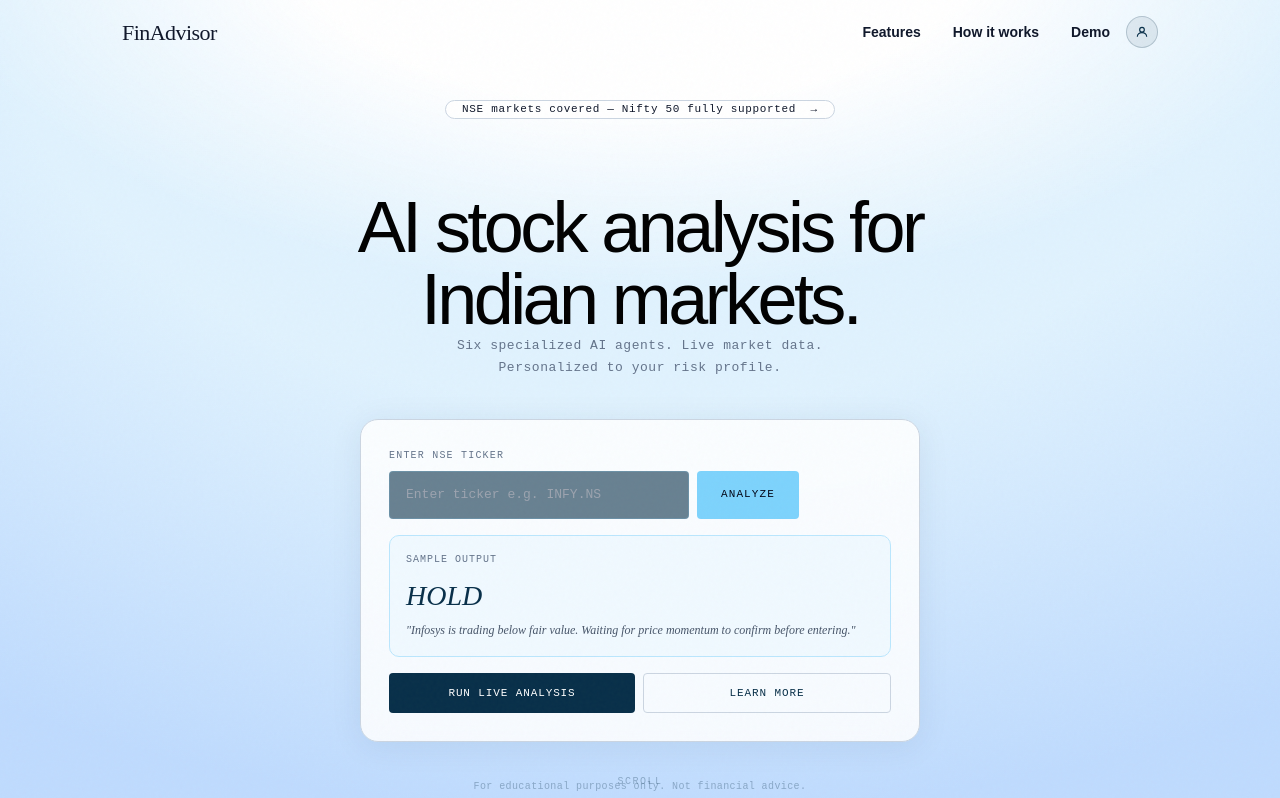
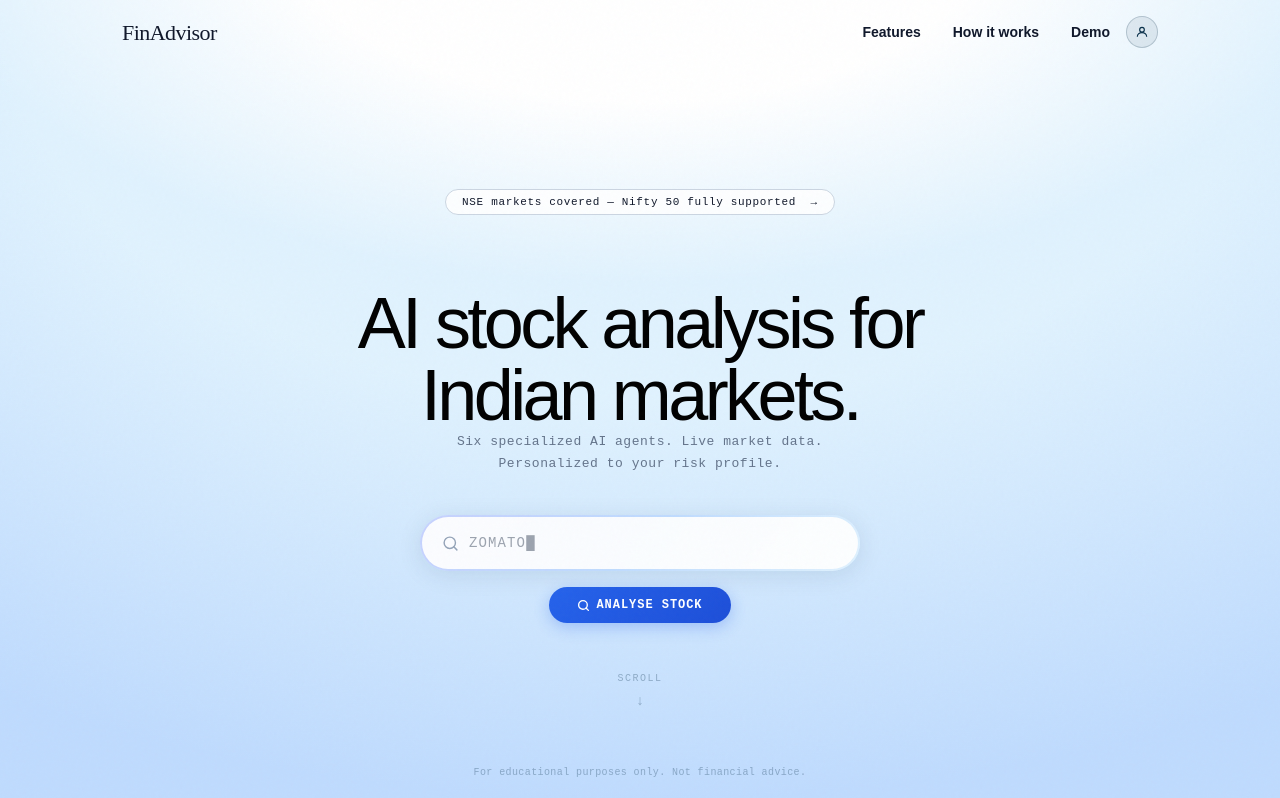
Before and after one commit to Sid-chou/Autonomous-MultiAgent-Financial-Advisor-System, a Next.js app in the folder frontend/: page / in a window 1280 px wide. Shown: the top 798 px of the page. Built offline with nearby package versions, Linux system fonts and the light colour scheme.

Commit message:
search bar integration

```diff
--- a/frontend/src/components/landing/HeroSection.tsx
+++ b/frontend/src/components/landing/HeroSection.tsx
@@ -1,5 +1,9 @@
 "use client";
+import { useState, useEffect, useRef } from "react";
 import { TickerInput } from "./TickerInput";
+
+/* ── Rotating tickers shown in the placeholder ── */
+const PLACEHOLDERS = ["INFY", "TCS", "ZOMATO", "RELIANCE", "HDFC", "WIPRO"];
 
 interface HeroSectionProps {
   ticker: string;
@@ -9,31 +13,67 @@ interface HeroSectionProps {
 }
 
 export function HeroSection({ ticker, onTickerChange, onAnalyze, error }: HeroSectionProps) {
+  /* ── animated placeholder state ── */
+  const [placeholderIdx, setPlaceholderIdx] = useState(0);
+  const [displayed, setDisplayed] = useState("");
+  const [isDeleting, setIsDeleting] = useState(false);
+  const timeoutRef = useRef<ReturnType<typeof setTimeout> | null>(null);
+
+  useEffect(() => {
+    const current = PLACEHOLDERS[placeholderIdx];
+
+    if (!isDeleting && displayed.length < current.length) {
+      // typing
+      timeoutRef.current = setTimeout(() => {
+        setDisplayed(current.slice(0, displayed.length + 1));
+      }, 100);
+    } else if (!isDeleting && displayed.length === current.length) {
+      // pause then start deleting
+      timeoutRef.current = setTimeout(() => setIsDeleting(true), 1600);
+    } else if (isDeleting && displayed.length > 0) {
+      // deleting
+      timeoutRef.current = setTimeout(() => {
+        setDisplayed(current.slice(0, displayed.length - 1));
+      }, 55);
+    } else if (isDeleting && displayed.length === 0) {
+      // move to next ticker
+      setIsDeleting(false);
+      setPlaceholderIdx((i) => (i + 1) % PLACEHOLDERS.length);
+    }
+
+    return () => {
+      if (timeoutRef.current) clearTimeout(timeoutRef.current);
+    };
+  }, [displayed, isDeleting, placeholderIdx]);
+
   return (
     <main className="relative min-h-screen flex flex-col items-center justify-center px-8 pt-[100px] overflow-hidden">
 
-      {/* Gradient mesh background */}
       {/* Gradient mesh background — Finta style white dome */}
-      <div className="absolute inset-0 -z-10" style={{
-        background: `
-          radial-gradient(ellipse 80% 65% at 50% -10%, #ffffff 0%, #ffffff 35%, transparent 70%),
-          radial-gradient(ellipse 100% 100% at 50% 0%, #E0F2FE 0%, #E0F2FE 50%, #bfdbfe 100%)
-        `
-      }} />
+      <div
+        className="absolute inset-0 -z-10"
+        style={{
+          background: `
+            radial-gradient(ellipse 80% 65% at 50% -10%, #ffffff 0%, #ffffff 35%, transparent 70%),
+            radial-gradient(ellipse 100% 100% at 50% 0%, #E0F2FE 0%, #E0F2FE 50%, #bfdbfe 100%)
+          `,
+        }}
+      />
 
       {/* Announcement badge */}
-      <div className="animate-fade-up delay-100 mb-8 px-4 py- rounded-full font-mono text-[11px] tracking-[0.06em] cursor-pointer transition-colors"
+      <div
+        className="animate-fade-up delay-100 mb-8 px-4 py-1 rounded-full font-mono text-[11px] tracking-[0.06em] cursor-pointer transition-colors"
         style={{
           background: "rgba(255,255,255,0.85)",
           border: "1px solid #CBD5E1",
           color: "#0F172A",
         }}
-        onMouseEnter={e => (e.currentTarget.style.borderColor = "#082F49")}
-        onMouseLeave={e => (e.currentTarget.style.borderColor = "#CBD5E1")}>
+        onMouseEnter={(e) => (e.currentTarget.style.borderColor = "#082F49")}
+        onMouseLeave={(e) => (e.currentTarget.style.borderColor = "#CBD5E1")}
+      >
         NSE markets covered — Nifty 50 fully supported &nbsp;→
       </div>
 
-      {/* Headline */}
       {/* Headline */}
       <h1 className="animate-fade-up delay-200 font-medium mt-10 text-7xl text-black tracking-tighter text-center">
         AI stock analysis for
@@ -41,35 +81,186 @@ export function HeroSection({ ticker, onTickerChange, onAnalyze, error }: HeroSe
         <em className="not-italic">Indian markets.</em>
       </h1>
 
-      {/* Decorative dots */}
-      {/* <div className="animate-fade-up delay-200 flex gap-[6px] mb-8">
-        {[false, false, true, false, true, false, false, false].map((big, i) => (
-          <span key={i} className="rounded-full"
-            style={{
-              width: big ? "8px" : "6px",
-              height: big ? "8px" : "6px",
-              background: big ? "#082F49" : "rgba(8,47,73,0.25)",
-            }} />
-        ))}
-      </div> */}
-
       {/* Subheadline */}
-      <p className="animate-fade-up delay-300 font-mono text-[13px] tracking-[0.04em] text-center mb-10"
-        style={{ color: "#64748B", maxWidth: "460px", lineHeight: "1.7" }}>
+      <p
+        className="animate-fade-up delay-300 font-mono text-[13px] tracking-[0.04em] text-center mb-10"
+        style={{ color: "#64748B", maxWidth: "460px", lineHeight: "1.7" }}
+      >
         Six specialized AI agents. Live market data. Personalized to your risk profile.
       </p>
 
-      {/* Demo card */}
-      <div className="animate-fade-up delay-400 w-full max-w-[560px] rounded-[18px] p-7"
+      {/* ── Animated Search Bar ── */}
+      <div
+        className="animate-fade-up delay-400 flex flex-col items-center gap-4 w-full"
+        style={{ maxWidth: "440px" }}
+      >
+        {/* Gradient-border pill wrapper */}
+        <div
+          style={{
+            width: "100%",
+            padding: "2px",
+            borderRadius: "999px",
+            background:
+              "linear-gradient(135deg, #c7d2fe 0%, #bfdbfe 50%, #e0f2fe 100%)",
+            boxShadow: "0 4px 24px rgba(8,47,73,0.10)",
+          }}
+        >
+          <div
+            style={{
+              display: "flex",
+              alignItems: "center",
+              background: "rgba(255,255,255,0.92)",
+              borderRadius: "999px",
+              padding: "0 20px",
+              height: "52px",
+              backdropFilter: "blur(12px)",
+            }}
+          >
+            {/* Search icon (Tabler-style outline) */}
+            <svg
+              width="17"
+              height="17"
+              viewBox="0 0 24 24"
+              fill="none"
+              stroke="#94A3B8"
+              strokeWidth="2"
+              strokeLinecap="round"
+              strokeLinejoin="round"
+              style={{ flexShrink: 0, marginRight: "10px" }}
+            >
+              <circle cx="11" cy="11" r="8" />
+              <line x1="21" y1="21" x2="16.65" y2="16.65" />
+            </svg>
+
+            {/* Input */}
+            <input
+              id="hero-search"
+              type="text"
+              value={ticker}
+              onChange={(e) => onTickerChange(e.target.value.toUpperCase())}
+              onKeyDown={(e) => e.key === "Enter" && onAnalyze()}
+              placeholder={displayed + "█"}
+              autoComplete="off"
+              style={{
+                flex: 1,
+                border: "none",
+                outline: "none",
+                background: "transparent",
+                fontSize: "14px",
+                letterSpacing: "0.08em",
+                color: "#0F172A",
+                caretColor: "#3B82F6",
+                fontFamily: "monospace",
+              }}
+            />
+
+            {/* Clear button */}
+            {ticker && (
+              <button
+                onClick={() => onTickerChange("")}
+                style={{
+                  background: "none",
+                  border: "none",
+                  cursor: "pointer",
+                  color: "#94A3B8",
+                  fontSize: "18px",
+                  lineHeight: 1,
+                  padding: "0 4px",
+                }}
+                aria-label="Clear"
+              >
+                ×
+              </button>
+            )}
+          </div>
+        </div>
+
+        {/* Error hint */}
+        {error && (
+          <p
+            style={{
+              color: "#EF4444",
+              fontSize: "11px",
+              fontFamily: "monospace",
+              letterSpacing: "0.04em",
+            }}
+          >
+            {error}
+          </p>
+        )}
+
+        {/* ── Analyse Button ── */}
+        <button
+          id="hero-analyse-btn"
+          onClick={onAnalyze}
+          style={{
+            display: "inline-flex",
+            alignItems: "center",
+            gap: "6px",
+            padding: "9px 28px",
+            borderRadius: "999px",
+            border: "none",
+            cursor: "pointer",
+            background: "linear-gradient(135deg, #2563EB 0%, #1D4ED8 100%)",
+            color: "#ffffff",
+            fontSize: "12px",
+            fontWeight: 700,
+            letterSpacing: "0.08em",
+            fontFamily: "monospace",
+            boxShadow: "0 4px 16px rgba(37,99,235,0.30)",
+            transition: "transform 0.15s ease, box-shadow 0.15s ease",
+          }}
+          onMouseEnter={(e) => {
+            (e.currentTarget as HTMLButtonElement).style.transform =
+              "translateY(-1px)";
+            (e.currentTarget as HTMLButtonElement).style.boxShadow =
+              "0 6px 22px rgba(37,99,235,0.42)";
+          }}
+          onMouseLeave={(e) => {
+            (e.currentTarget as HTMLButtonElement).style.transform =
+              "translateY(0)";
+            (e.currentTarget as HTMLButtonElement).style.boxShadow =
+              "0 4px 16px rgba(37,99,235,0.30)";
+          }}
+        >
+          {/* Search icon */}
+          <svg
+            width="13"
+            height="13"
+            viewBox="0 0 24 24"
+            fill="none"
+            stroke="currentColor"
+            strokeWidth="2.5"
+            strokeLinecap="round"
+            strokeLinejoin="round"
+          >
+            <circle cx="11" cy="11" r="8" />
+            <line x1="21" y1="21" x2="16.65" y2="16.65" />
+          </svg>
+          ANALYSE STOCK
+        </button>
+      </div>
+      {/* ── End Search Bar ── */}
+
+      {/* ─────────────────────────────────────────────────────────────────
+          HERO CARD — COMMENTED OUT
+          The original demo card with TickerInput and sample output preview.
+          Preserved below for reference / easy re-enable.
+      ──────────────────────────────────────────────────────────────────── */}
+      {/*
+      <div
+        className="animate-fade-up delay-400 w-full max-w-[560px] rounded-[18px] p-7"
         style={{
           background: "rgba(255, 255, 255, 0.85)",
           backdropFilter: "blur(20px)",
           border: "1px solid #CBD5E1",
           boxShadow: "0 4px 32px rgba(8,47,73,0.08)",
-        }}>
-
-        <p className="font-mono text-[10px] tracking-[0.12em] uppercase mb-2"
-          style={{ color: "#64748B" }}>
+        }}
+      >
+        <p
+          className="font-mono text-[10px] tracking-[0.12em] uppercase mb-2"
+          style={{ color: "#64748B" }}
+        >
           Enter NSE Ticker
         </p>
 
@@ -80,32 +271,37 @@ export function HeroSection({ ticker, onTickerChange, onAnalyze, error }: HeroSe
           error={error}
         />
 
-        {/* Sample output preview */}
-        <div className="mt-4 p-4 rounded-[10px]"
-          style={{
-            background: "#F0F9FF",
-            border: "1px solid #BAE6FD",
-          }}>
-          <p className="font-mono text-[10px] tracking-[0.1em] uppercase mb-2"
-            style={{ color: "#64748B" }}>
+        <div
+          className="mt-4 p-4 rounded-[10px]"
+          style={{ background: "#F0F9FF", border: "1px solid #BAE6FD" }}
+        >
+          <p
+            className="font-mono text-[10px] tracking-[0.1em] uppercase mb-2"
+            style={{ color: "#64748B" }}
+          >
             Sample Output
           </p>
-          <p className="font-display italic text-[28px] font-light mb-1"
-            style={{ color: "#082F49" }}>
+          <p
+            className="font-display italic text-[28px] font-light mb-1"
+            style={{ color: "#082F49" }}
+          >
             HOLD
           </p>
-          <p className="font-display italic text-[12px] leading-relaxed"
-            style={{ color: "#475569" }}>
-            &quot;Infosys is trading below fair value. Waiting for price momentum to confirm before entering.&quot;
+          <p
+            className="font-display italic text-[12px] leading-relaxed"
+            style={{ color: "#475569" }}
+          >
+            &quot;Infosys is trading below fair value. Waiting for price momentum
+            to confirm before entering.&quot;
           </p>
         </div>
 
-        {/* CTA buttons */}
         <div className="flex gap-2 mt-4">
           <button
             onClick={onAnalyze}
             className="flex-1 h-10 font-mono text-[11px] tracking-[0.08em] uppercase rounded transition-opacity hover:opacity-85"
-            style={{ background: "#082F49", color: "#ffffff" }}>
+            style={{ background: "#082F49", color: "#ffffff" }}
+          >
             Run Live Analysis
           </button>
           <button
@@ -115,23 +311,35 @@ export function HeroSection({ ticker, onTickerChange, onAnalyze, error }: HeroSe
               color: "#082F49",
               border: "1px solid #CBD5E1",
             }}
-            onMouseEnter={e => (e.currentTarget.style.background = "#F0F9FF")}
-            onMouseLeave={e => (e.currentTarget.style.background = "transparent")}>
+            onMouseEnter={(e) =>
+              (e.currentTarget.style.background = "#F0F9FF")
+            }
+            onMouseLeave={(e) =>
+              (e.currentTarget.style.background = "transparent")
+            }
+          >
             Learn More
           </button>
         </div>
       </div>
+      */}
 
       {/* Scroll hint */}
-      <div className="animate-fade-up delay-500 mt-8 flex flex-col items-center gap-1">
-        <span className="font-mono text-[10px] tracking-[0.15em] uppercase"
-          style={{ color: "rgba(8,47,73,0.3)" }}>Scroll</span>
+      <div className="animate-fade-up delay-500 mt-12 flex flex-col items-center gap-1">
+        <span
+          className="font-mono text-[10px] tracking-[0.15em] uppercase"
+          style={{ color: "rgba(8,47,73,0.3)" }}
+        >
+          Scroll
+        </span>
         <span style={{ color: "rgba(8,47,73,0.3)", fontSize: "14px" }}>↓</span>
       </div>
 
       {/* Disclaimer */}
-      <p className="absolute bottom-5 font-mono text-[10px] tracking-[0.04em]"
-        style={{ color: "rgba(8,47,73,0.3)" }}>
+      <p
+        className="absolute bottom-5 font-mono text-[10px] tracking-[0.04em]"
+        style={{ color: "rgba(8,47,73,0.3)" }}
+      >
         For educational purposes only. Not financial advice.
       </p>
     </main>
```
